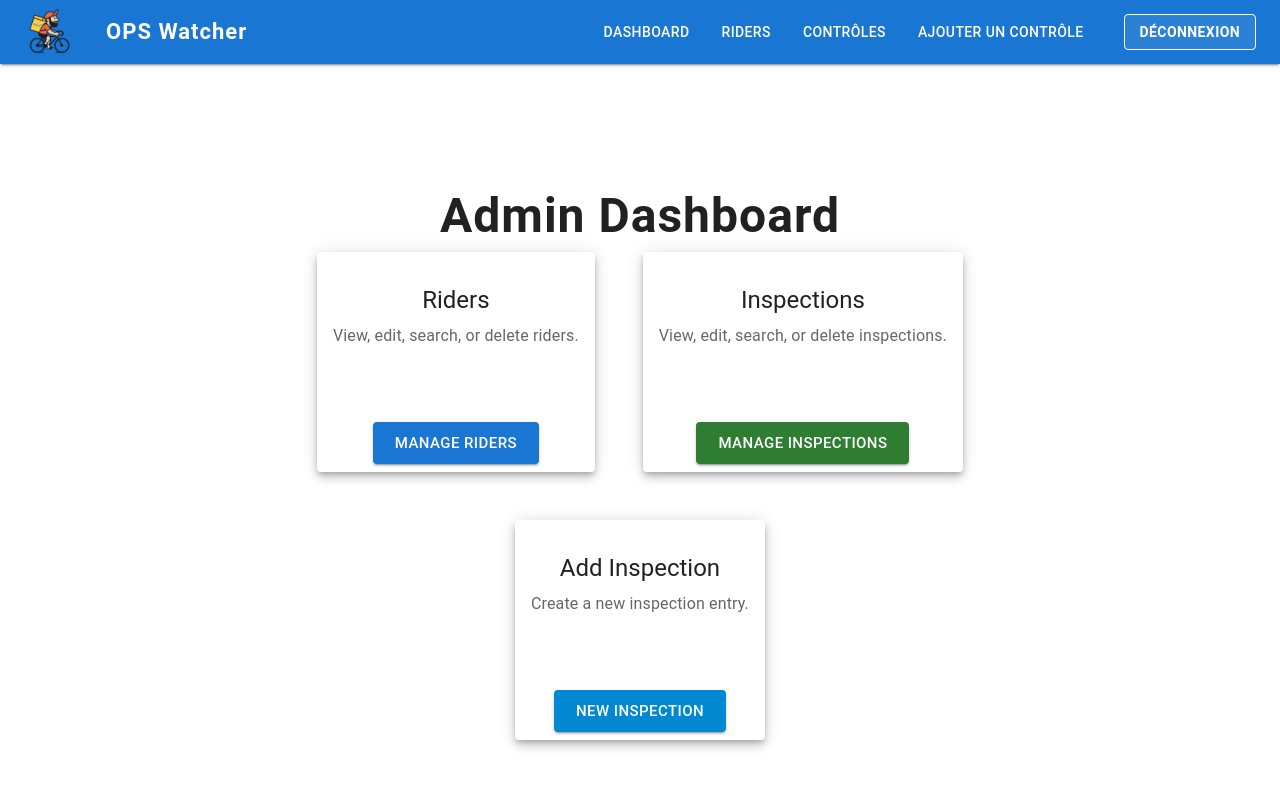
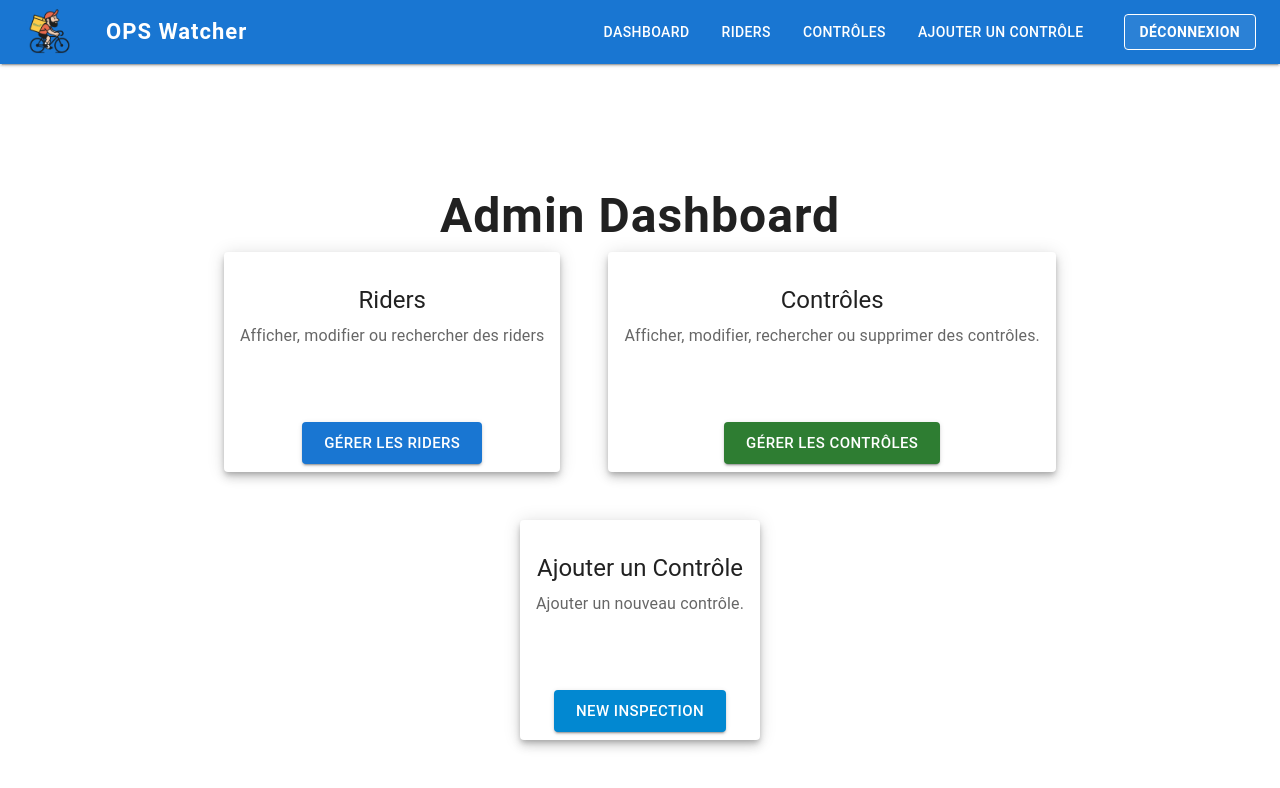
Before and after one commit to Hamza-GG/admin-dashboard, a React (Vite) app: page /dashboard in a window 1280 px wide. Shown: the top 788 px of the page. Built offline with nearby package versions, Linux system fonts and the light colour scheme; no server answers; sample sign-in values are in the browser's storage; some icons are missing.

Commit message:
French Translation

```diff
--- a/src/pages/Dashboard.jsx
+++ b/src/pages/Dashboard.jsx
@@ -89,7 +89,7 @@ function Dashboard() {
                   Riders
                 </Typography>
                 <Typography color="text.secondary" align="center">
-                  View, edit, search, or delete riders.
+                  Afficher, modifier ou rechercher des riders
                 </Typography>
               </CardContent>
               <CardActions>
@@ -101,7 +101,7 @@ function Dashboard() {
                   size="large"
                   fullWidth
                 >
-                  Manage Riders
+                  Gérer les Riders
                 </Button>
               </CardActions>
             </Card>
@@ -129,10 +129,10 @@ function Dashboard() {
               >
                 <FactCheckIcon color="success" sx={{ fontSize: 60, mb: 2 }} />
                 <Typography variant="h5" gutterBottom>
-                  Inspections
+                  Contrôles
                 </Typography>
                 <Typography color="text.secondary" align="center">
-                  View, edit, search, or delete inspections.
+                  Afficher, modifier, rechercher ou supprimer des contrôles.
                 </Typography>
               </CardContent>
               <CardActions>
@@ -144,7 +144,7 @@ function Dashboard() {
                   size="large"
                   fullWidth
                 >
-                  Manage Inspections
+                  Gérer les Contrôles
                 </Button>
               </CardActions>
             </Card>
@@ -173,10 +173,10 @@ function Dashboard() {
               >
                 <AddCircleOutlineIcon color="info" sx={{ fontSize: 60, mb: 2 }} />
                 <Typography variant="h5" gutterBottom>
-                  Add Inspection
+                  Ajouter un Contrôle
                 </Typography>
                 <Typography color="text.secondary" align="center">
-                  Create a new inspection entry.
+                  Ajouter un nouveau contrôle.
                 </Typography>
               </CardContent>
               <CardActions>
```
Also changed, not shown: src/pages/.ipynb_checkpoints/Dashboard-checkpoint.jsx.
